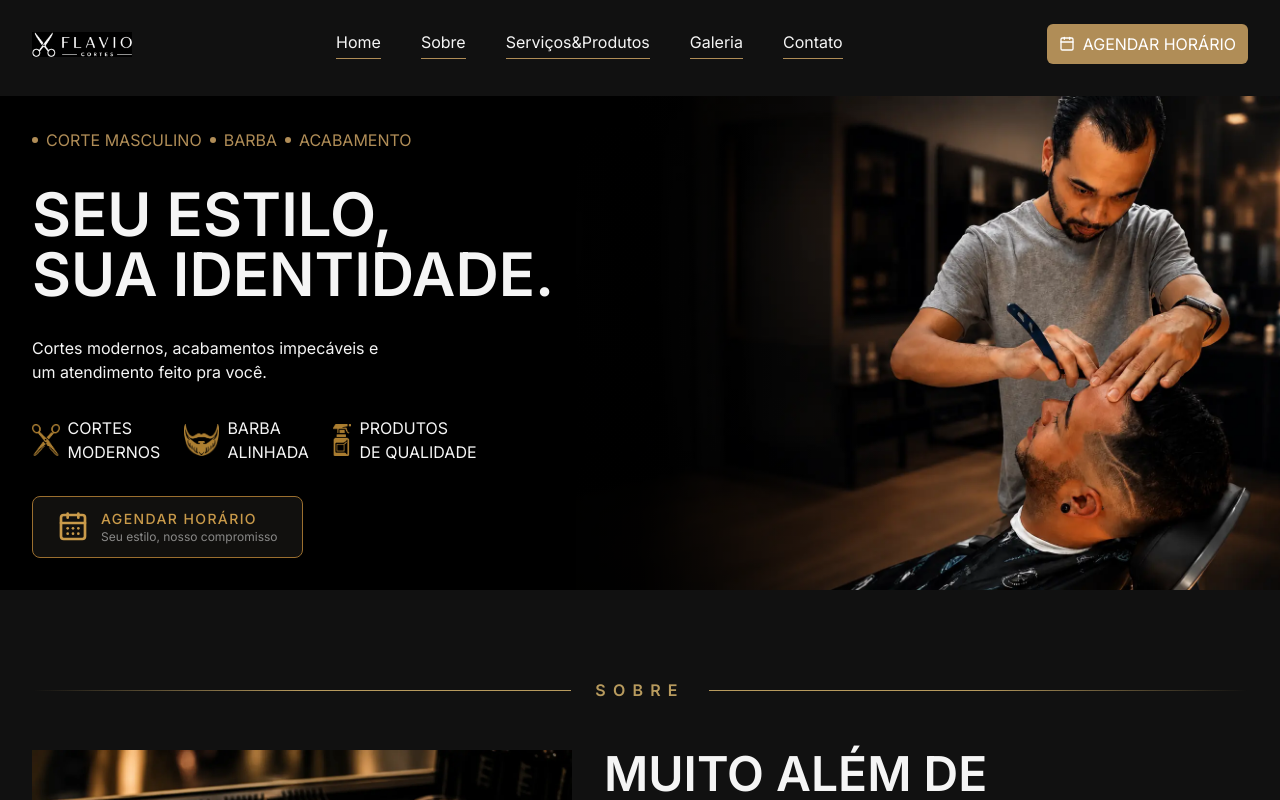
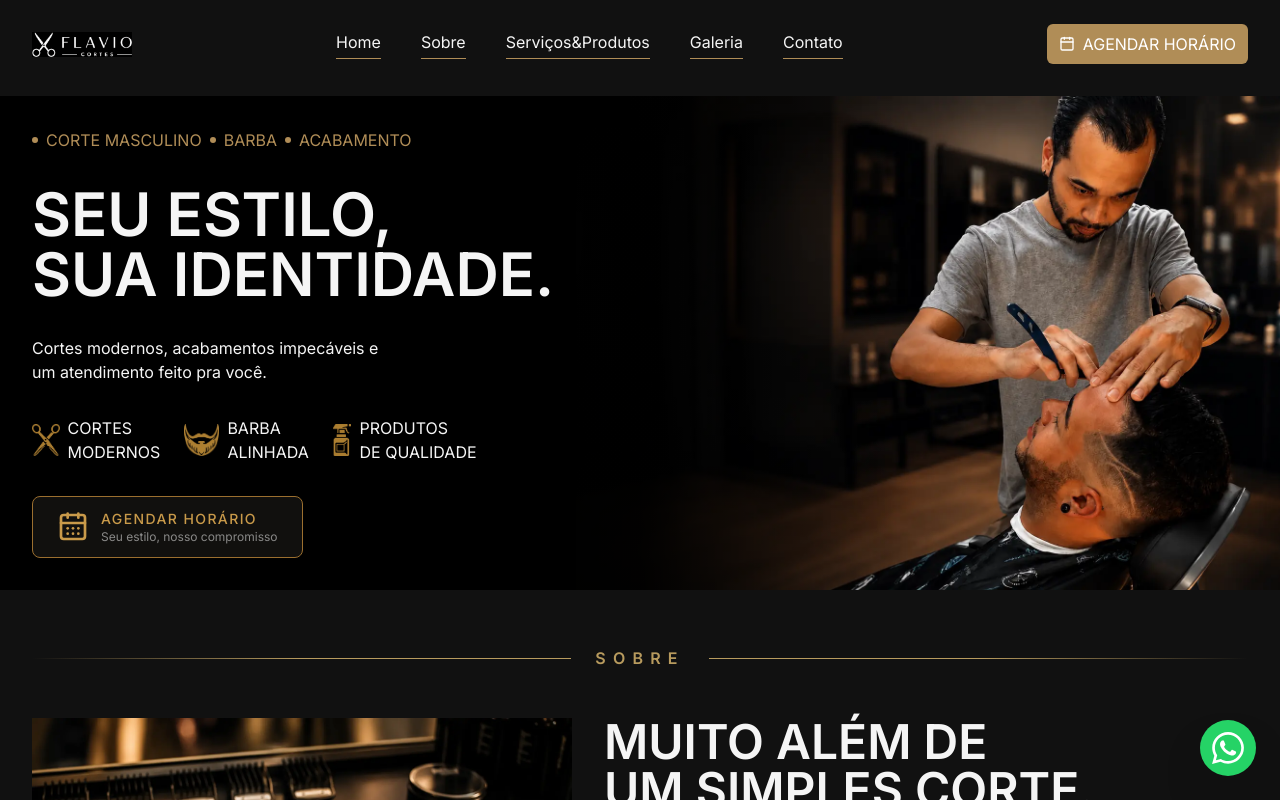
Before and after one commit to TamuraFelipe/Flavio_Cortes, a React (Vite) app: page / in a window 1280 px wide. Shown: the top 800 px of the page. Built offline with nearby package versions, Linux system fonts and the light colour scheme.

Commit message:
feat: add button back on top e whatsapp

```diff
--- a/src/pages/Home/index.jsx
+++ b/src/pages/Home/index.jsx
@@ -1,3 +1,4 @@
+import { useState, useEffect } from "react";
 import Header from "../../components/layout/Header";
 import Hero from "../../components/layout/Hero";
 import About from "../../components/layout/About";
@@ -8,17 +9,99 @@
 import Footer from "../../components/layout/Footer";
 
 const Home = () => {
+  const [showScrollBtn, setShowScrollBtn] = useState(false);
+
+  // Insira aqui o número do WhatsApp com DDD e código do país (ex: 5511999999999)
+  const whatsappNumber = "5518997335065";
+  const whatsappMessage = encodeURIComponent(
+    "Olá! Gostaria de agendar um horário na barbearia.",
+  );
+
+  useEffect(() => {
+    const handleScroll = () => {
+      const aboutSection = document.getElementById("sobre");
+
+      if (aboutSection) {
+        const aboutTop =
+          aboutSection.getBoundingClientRect().top + window.scrollY;
+
+        if (window.scrollY >= aboutTop - 100) {
+          setShowScrollBtn(true);
+        } else {
+          setShowScrollBtn(false);
+        }
+      }
+    };
+
+    window.addEventListener("scroll", handleScroll);
+    return () => window.removeEventListener("scroll", handleScroll);
+  }, []);
+
+  const scrollToTop = () => {
+    window.scrollTo({
+      top: 0,
+      behavior: "smooth",
+    });
+  };
+
   return (
-    <div className="h-screen w-screen overflow-x-auto scroll-smooth space-y-2">
+    <div className="min-h-screen w-full overflow-x-hidden scroll-smooth space-y-2">
       <Header />
 
-      <main className="space-y-2 lg:space-y-10">
+      <main className="space-y-2 relative">
         <Hero />
         <About />
         <Services2 />
         <MidBanner />
         <Galeria />
         <Contato />
+
+        {/* Grupo de Botões Flutuantes (Canto Inferior Direito) */}
+        <div className="fixed bottom-6 right-6 z-50 flex flex-col items-center gap-3">
+          {/* Botão Voltar ao Topo (Aparece no scroll) */}
+          <button
+            onClick={scrollToTop}
+            aria-label="Voltar ao topo"
+            className={`flex h-14 w-14 items-center justify-center rounded-full bg-brand text-white shadow-xl transition-all duration-300 hover:scale-110 active:scale-95 ${
+              showScrollBtn
+                ? "opacity-100 pointer-events-auto translate-y-0"
+                : "opacity-0 pointer-events-none translate-y-4 hidden"
+            }`}
+          >
+            <svg
+              xmlns="http://www.w3.org/2000/svg"
+              className="h-6 w-6"
+              fill="none"
+              viewBox="0 0 24 24"
+              stroke="currentColor"
+              strokeWidth={2.5}
+            >
+              <path
+                strokeLinecap="round"
+                strokeLinejoin="round"
+                d="M5 15l7-7 7 7"
+              />
+            </svg>
+          </button>
+
+          {/* Botão do WhatsApp (Sempre Fixo) */}
+          <a
+            href={`https://wa.me/${whatsappNumber}?text=${whatsappMessage}`}
+            target="_blank"
+            rel="noopener noreferrer"
+            aria-label="Conversar no WhatsApp"
+            className="flex h-14 w-14 items-center justify-center rounded-full bg-[#25D366] text-white shadow-2xl transition-all duration-300 hover:scale-110 active:scale-95 hover:bg-[#20ba5a]"
+          >
+            {/* Ícone Oficial do WhatsApp em SVG */}
+            <svg
+              xmlns="http://www.w3.org/2000/svg"
+              className="h-8 w-8 fill-current"
+              viewBox="0 0 24 24"
+            >
+              <path d="M.057 24l1.687-6.163c-1.041-1.804-1.588-3.849-1.587-5.946.003-6.556 5.338-11.891 11.893-11.891 3.181.001 6.167 1.24 8.413 3.488 2.245 2.248 3.481 5.236 3.48 8.414-.003 6.557-5.338 11.892-11.893 11.892-1.99-.001-3.951-.5-5.688-1.448l-6.305 1.654zm6.597-3.807c1.676.995 3.276 1.591 5.392 1.592 5.448 0 9.886-4.434 9.889-9.885.002-5.462-4.415-9.89-9.881-9.892-5.452 0-9.887 4.434-9.889 9.884-.001 2.225.651 3.891 1.746 5.634l-.999 3.648 3.742-.981zm11.387-5.464c-.074-.124-.272-.198-.57-.347-.297-.149-1.758-.868-2.031-.967-.272-.099-.47-.149-.669.149-.198.297-.768.967-.941 1.165-.173.198-.347.223-.644.074-.297-.149-1.255-.462-2.39-1.475-.883-.788-1.48-1.761-1.653-2.059-.173-.297-.018-.458.13-.606.134-.133.297-.347.446-.521.151-.172.2-.296.3-.495.099-.198.05-.372-.025-.521-.075-.148-.669-1.611-.916-2.206-.242-.579-.487-.501-.669-.51l-.57-.01c-.198 0-.52.074-.792.372s-1.04 1.016-1.04 2.479 1.065 2.876 1.213 3.074c.149.198 2.095 3.2 5.076 4.487.709.306 1.263.489 1.694.626.712.226 1.36.194 1.872.118.572-.085 1.758-.719 2.006-1.413.248-.695.248-1.29.173-1.414z" />
+            </svg>
+          </a>
+        </div>
       </main>
       <Footer />
     </div>
```
